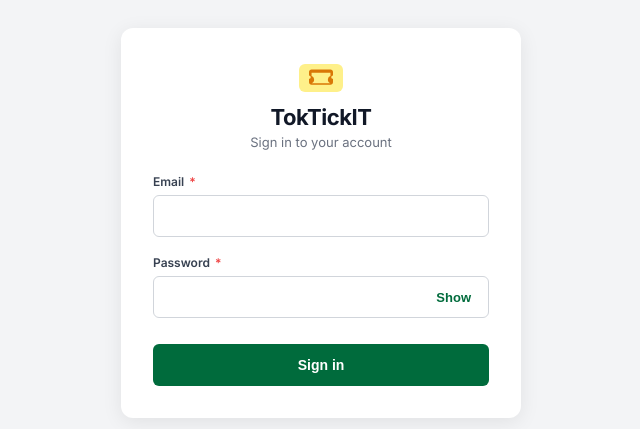
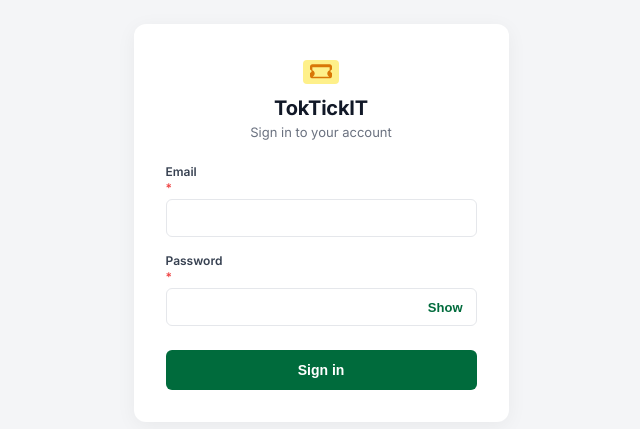
Before and after one commit to softkoi/toktickit, a React (Vite) app in the folder client/: page / in a window 1280 px wide. Shown: the part 177-606 px from the top of the page, without its empty margins (319-959 px from the left). Built offline with nearby package versions, Linux system fonts and the light colour scheme; no server answers.

Commit message:
style: perfect match Zen Green login UI design specification

```diff
--- a/client/src/index.css
+++ b/client/src/index.css
@@ -185,19 +185,19 @@ body {
 /* Login Page Specific Styles (Zen Green Specification) */
 .login-page-container {
   min-height: 100vh;
-  background-color: #F3F4F6;
+  background-color: #F4F5F7;
   display: flex;
   align-items: center;
   justify-content: center;
-  padding: 20px;
+  padding: 24px;
 }
 
 .login-card {
   width: 100%;
-  max-width: 400px;
+  max-width: 375px;
   background-color: #FFFFFF;
   border-radius: 12px;
-  box-shadow: 0 4px 20px rgba(0, 0, 0, 0.08);
+  box-shadow: 0 4px 20px rgba(0, 0, 0, 0.05);
   padding: 36px 32px 32px;
 }
 
@@ -210,19 +210,19 @@ body {
   display: inline-flex;
   align-items: center;
   justify-content: center;
-  width: 44px;
-  height: 28px;
+  width: 36px;
+  height: 24px;
   background-color: #FEF08A;
-  border-radius: 6px;
+  border-radius: 4px;
   margin-bottom: 12px;
 }
 
 .login-title {
-  font-size: 22px;
+  font-size: 20px;
   font-weight: 700;
   color: #111827;
   margin-bottom: 4px;
-  letter-spacing: -0.02em;
+  letter-spacing: -0.01em;
 }
 
 .login-subtitle {
@@ -243,31 +243,36 @@ body {
 .login-form {
   display: flex;
   flex-direction: column;
-  gap: 18px;
+  gap: 16px;
 }
 
 .login-form-group {
   display: flex;
   flex-direction: column;
-  gap: 6px;
+  gap: 4px;
 }
 
 .login-label {
   font-size: 12px;
   font-weight: 600;
   color: #374151;
+  display: flex;
+  flex-direction: column;
+  align-items: flex-start;
 }
 
 .required-star {
   color: #EF4444;
-  margin-left: 2px;
+  font-size: 12px;
+  line-height: 1.2;
+  margin-top: 2px;
 }
 
 .login-input {
   width: 100%;
-  height: 42px;
-  padding: 0 14px;
-  border: 1px solid #D1D5DB;
+  height: 38px;
+  padding: 0 12px;
+  border: 1px solid #E5E7EB;
   border-radius: 6px;
   font-size: 14px;
   color: #111827;
@@ -285,6 +290,7 @@ body {
   position: relative;
   display: flex;
   align-items: center;
+  width: 100%;
 }
 
 .password-input {
@@ -293,14 +299,16 @@ body {
 
 .password-toggle-btn {
   position: absolute;
-  right: 12px;
+  right: 10px;
+  top: 50%;
+  transform: translateY(-50%);
   background: none;
   border: none;
   color: #006B3C;
   font-size: 13px;
   font-weight: 600;
   cursor: pointer;
-  padding: 4px 6px;
+  padding: 2px 4px;
 }
 
 .password-toggle-btn:hover {
@@ -309,7 +317,7 @@ body {
 
 .login-submit-btn {
   width: 100%;
-  height: 42px;
+  height: 40px;
   background-color: #006B3C;
   color: #FFFFFF;
   font-size: 14px;
--- a/client/src/pages/LoginPage.tsx
+++ b/client/src/pages/LoginPage.tsx
@@ -27,7 +27,7 @@ export const LoginPage: React.FC = () => {
       <div className="login-card">
         <div className="login-header">
           <div className="login-icon-box">
-            <svg width="24" height="18" viewBox="0 0 28 20" fill="none" xmlns="http://www.w3.org/2000/svg">
+            <svg width="22" height="16" viewBox="0 0 28 20" fill="none" xmlns="http://www.w3.org/2000/svg">
               <path d="M25 0H3C1.34 0 0.01 1.34 0.01 3L0 7C1.1 7 2 7.9 2 9C2 10.1 1.1 11 0 11L0.01 15C0.01 16.66 1.34 18 3 18H25C26.66 18 28 16.66 28 15V11C26.9 11 26 10.1 26 9C26 7.9 26.9 7 28 7V3C28 1.34 26.66 0 25 0ZM25 7.79C23.25 8.35 22 10.02 22 12C22 13.98 23.25 15.65 25 16.21V16H3V16.21C4.75 15.65 6 13.98 6 12C6 10.02 4.75 8.35 3 7.79V4H25V7.79Z" fill="#D97706"/>
             </svg>
           </div>
@@ -44,21 +44,22 @@ export const LoginPage: React.FC = () => {
         <form onSubmit={handleSubmit} className="login-form">
           <div className="login-form-group">
             <label className="login-label">
-              Email <span className="required-star">*</span>
+              Email
+              <span className="required-star">*</span>
             </label>
             <input
               type="email"
               value={email}
               onChange={(e) => setEmail(e.target.value)}
               className="login-input"
-              placeholder=""
               required
             />
           </div>
 
           <div className="login-form-group">
             <label className="login-label">
-              Password <span className="required-star">*</span>
+              Password
+              <span className="required-star">*</span>
             </label>
             <div className="password-input-wrapper">
               <input
@@ -66,7 +67,6 @@ export const LoginPage: React.FC = () => {
                 value={password}
                 onChange={(e) => setPassword(e.target.value)}
                 className="login-input password-input"
-                placeholder=""
                 required
               />
               <button
```
